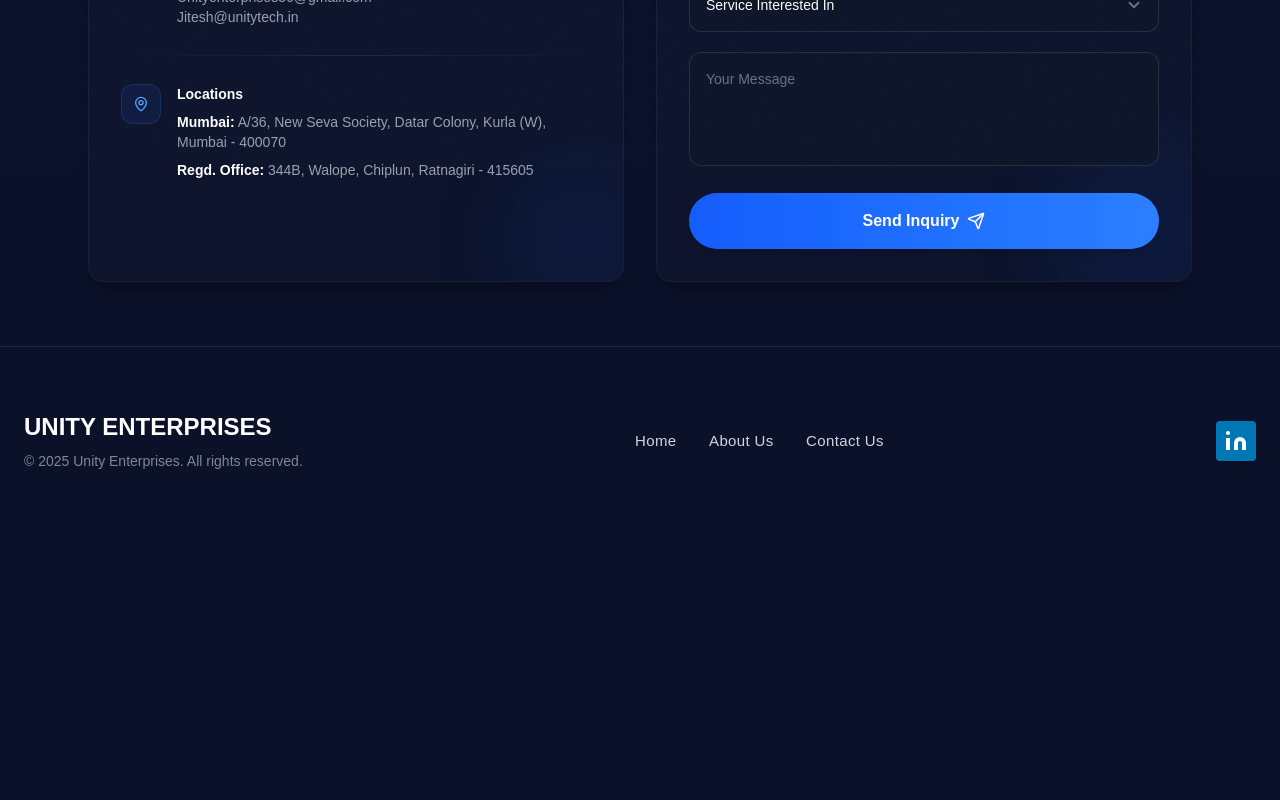
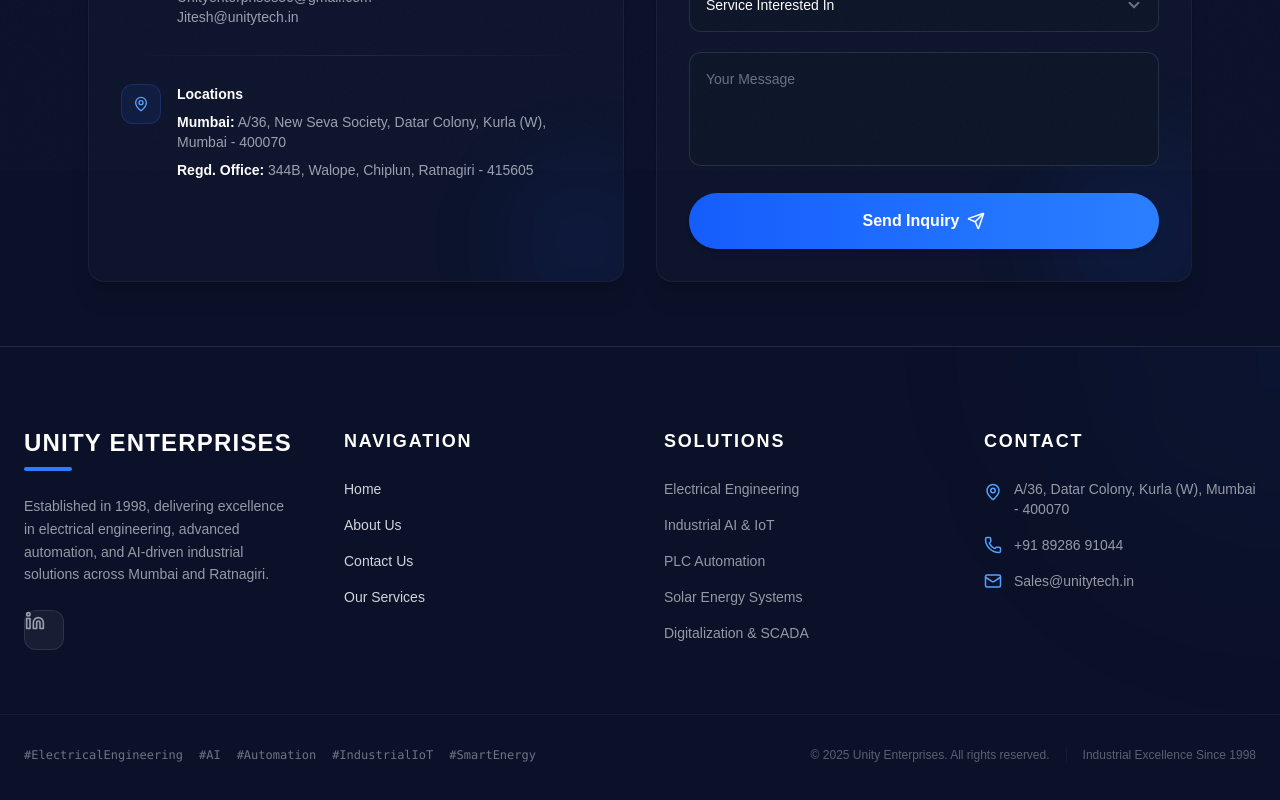
Before and after one commit to prajyotgawade/unity-Enterprises, a Next.js app: page /contact in a window 1280 px wide. Shown: the part 630-1430 px from the top of the page. Before the commit the page ends 1165 px from the top, so only its background shows below. Built offline with nearby package versions, Linux system fonts and the light colour scheme.

Commit message:
Seo And Metatags Add

```diff
--- a/src/app/about/page.tsx
+++ b/src/app/about/page.tsx
@@ -1,3 +1,13 @@
+import { Metadata } from "next";
+
+export const metadata: Metadata = {
+  title: "About Us",
+  description: "Learn about Unity Enterprises' journey since 1998. Experts in electrical engineering, industrial maintenance, and smart digitalization solutions.",
+  keywords: ["Unity Enterprises History", "Electrical Maintenance Chiplun", "Industrial Automation Experts", "About Unity Enterprises"],
+  alternates: {
+    canonical: "/about",
+  },
+};
 
 export default function AboutPage() {
   return (
--- a/src/app/contact/page.tsx
+++ b/src/app/contact/page.tsx
@@ -1,6 +1,14 @@
-"use client";
+import { Metadata } from "next";
+import ContactSection from "@/components/ContactSection";
 
-import ContactSection from "@/components/ContactSection";
+export const metadata: Metadata = {
+  title: "Contact Us | Get a Quote",
+  description: "Contact Unity Enterprises for advanced electrical engineering, industrial automation, and smart digitalization solutions in Mumbai and Chiplun. Reach out for expert consultation.",
+  keywords: ["Contact Unity Enterprises", "Electrical Engineering Quote", "Automation Solutions Inquiry", "Unity Enterprises Mumbai Address", "Unity Enterprises Ratnagiri"],
+  alternates: {
+    canonical: "/contact",
+  },
+};
 
 export default function ContactPage() {
   return (
--- a/src/app/layout.tsx
+++ b/src/app/layout.tsx
@@ -20,8 +20,43 @@
 });
 
 export const metadata: Metadata = {
-  title: "Unity Enterprises - Electrical Engineering & AI Solutions",
-  description: "Advanced electrical engineering, manufacturing, and AI-driven automation solutions.",
+  metadataBase: new URL("https://unitytech.in"),
+  title: {
+    default: "Unity Enterprises | Electrical Engineering & AI-Driven Automation",
+    template: "%s | Unity Enterprises"
+  },
+  description: "Unity Enterprises offers premium electrical engineering, industrial automation, and AI-driven solutions. Expert electrical maintenance and digital transformation services in Mumbai and Ratnagiri.",
+  keywords: ["Electrical Engineering", "AI Solutions", "Industrial Automation", "Smart Digitalization", "Solar Energy Systems", "Electrical Maintenance Chiplun", "Unity Enterprises Mumbai", "PLC Automation", "Industrial IoT"],
+  authors: [{ name: "Unity Enterprises" }],
+  creator: "Unity Enterprises",
+  publisher: "Unity Enterprises",
+  formatDetection: {
+    email: false,
+    address: false,
+    telephone: false,
+  },
+  openGraph: {
+    type: "website",
+    locale: "en_IN",
+    url: "https://unitytech.in",
+    siteName: "Unity Enterprises",
+    title: "Unity Enterprises | Electrical Engineering & AI Solutions",
+    description: "Empowering industries with smart electrical engineering and AI-driven automation. Trusted by global brands.",
+    images: [
+      {
+        url: "/og-image.png",
+        width: 1200,
+        height: 630,
+        alt: "Unity Enterprises - Electrical Engineering & AI Solutions",
+      },
+    ],
+  },
+  twitter: {
+    card: "summary_large_image",
+    title: "Unity Enterprises | Electrical Engineering & AI Solutions",
+    description: "Leading the future of industrial automation and electrical engineering.",
+    images: ["/og-image.png"],
+  },
   icons: {
     icon: [
       { url: "/unity-logo-transparent.png", type: "image/png" },
@@ -30,6 +65,9 @@
     apple: [
       { url: "/unity-logo-transparent.png", type: "image/png" },
     ],
+  },
+  alternates: {
+    canonical: "/",
   },
 };
 
@@ -40,6 +78,50 @@
 }>) {
   return (
     <html lang="en" suppressHydrationWarning>
+      <head>
+        <script
+          type="application/ld+json"
+          dangerouslySetInnerHTML={{
+            __html: JSON.stringify({
+              "@context": "https://schema.org",
+              "@type": "LocalBusiness",
+              "name": "Unity Enterprises",
+              "image": "https://unitytech.in/unity-logo-transparent.png",
+              "@id": "https://unitytech.in",
+              "url": "https://unitytech.in",
+              "telephone": "+918928691044",
+              "address": {
+                "@type": "PostalAddress",
+                "streetAddress": "A/36, New Seva Society, Datar Colony, Kurla (W)",
+                "addressLocality": "Mumbai",
+                "postalCode": "400070",
+                "addressCountry": "IN"
+              },
+              "geo": {
+                "@type": "GeoCoordinates",
+                "latitude": 19.0760,
+                "longitude": 72.8777
+              },
+              "openingHoursSpecification": {
+                "@type": "OpeningHoursSpecification",
+                "dayOfWeek": [
+                  "Monday",
+                  "Tuesday",
+                  "Wednesday",
+                  "Thursday",
+                  "Friday",
+                  "Saturday"
+                ],
+                "opens": "09:00",
+                "closes": "18:00"
+              },
+              "sameAs": [
+                // Add social links here
+              ]
+            })
+          }}
+        />
+      </head>
       <body
         className={`${roboto.variable} ${robotoBody.variable} font-body antialiased`}
         suppressHydrationWarning
--- /dev/null
+++ b/src/app/robots.ts
@@ -0,0 +1,12 @@
+import { MetadataRoute } from 'next'
+
+export default function robots(): MetadataRoute.Robots {
+  return {
+    rules: {
+      userAgent: '*',
+      allow: '/',
+      disallow: ['/api/'],
+    },
+    sitemap: 'https://unitytech.in/sitemap.xml',
+  }
+}
--- /dev/null
+++ b/src/app/sitemap.ts
@@ -0,0 +1,26 @@
+import { MetadataRoute } from 'next'
+
+export default function sitemap(): MetadataRoute.Sitemap {
+  const baseUrl = 'https://unitytech.in'
+
+  return [
+    {
+      url: baseUrl,
+      lastModified: new Date(),
+      changeFrequency: 'monthly',
+      priority: 1,
+    },
+    {
+      url: `${baseUrl}/about`,
+      lastModified: new Date(),
+      changeFrequency: 'monthly',
+      priority: 0.8,
+    },
+    {
+      url: `${baseUrl}/contact`,
+      lastModified: new Date(),
+      changeFrequency: 'monthly',
+      priority: 0.8,
+    },
+  ]
+}
--- a/src/components/Footer.tsx
+++ b/src/components/Footer.tsx
@@ -1,40 +1,97 @@
 "use client";
 
-import { Linkedin } from "lucide-react";
+import { Linkedin, Mail, MapPin, Phone } from "lucide-react";
 import Link from "next/link";
 
 export default function Footer() {
   return (
-    <footer className="bg-[#0B1128] text-gray-300 py-16 border-t border-white/10">
-      <div className="max-w-[1400px] mx-auto px-6 flex flex-col md:flex-row justify-between items-center gap-8">
+    <footer className="bg-[#0B1128] text-gray-300 py-20 border-t border-white/10 relative overflow-hidden">
+      {/* Decorative Glow */}
+      <div className="absolute top-0 right-0 w-96 h-96 bg-blue-600/5 blur-[120px] rounded-full -mr-48 -mt-48" />
 
-        {/* Brand & Copyright */}
-        <div className="text-center md:text-left">
-          <h3 className="text-white font-heading font-bold text-2xl mb-2">UNITY ENTERPRISES</h3>
-          <p className="text-sm opacity-60">© 2025 Unity Enterprises. All rights reserved.</p>
+      <div className="max-w-[1400px] mx-auto px-6 grid grid-cols-1 md:grid-cols-2 lg:grid-cols-4 gap-12 relative z-10">
+
+        {/* Brand & Mission */}
+        <div className="space-y-6">
+          <div>
+            <h3 className="text-white font-heading font-bold text-2xl mb-2 tracking-wider">UNITY ENTERPRISES</h3>
+            <div className="w-12 h-1 bg-blue-500 rounded-full" />
           </div>
-
-        {/* Links */}
-        <ul className="flex flex-wrap justify-center gap-8 text-[15px] font-normal tracking-wide">
-          <li><Link href="/" className="hover:text-[var(--ue-primary)] transition-colors">Home</Link></li>
-          <li><Link href="/about" className="hover:text-[var(--ue-primary)] transition-colors">About Us</Link></li>
-          <li><Link href="/#contact" className="hover:text-[var(--ue-primary)] transition-colors">Contact Us</Link></li>
-        </ul>
-
-        {/* Socials */}
+          <p className="text-sm leading-relaxed opacity-70 max-w-xs">
+            Established in 1998, delivering excellence in electrical engineering, advanced automation, and AI-driven industrial solutions across Mumbai and Ratnagiri.
+          </p>
           <div className="flex gap-4">
             <a
               href="https://www.linkedin.com/in/unity-enterprises-4050412a4"
               target="_blank"
               rel="noopener noreferrer"
-            className="flex items-center justify-center transition-transform hover:scale-110"
+              className="w-10 h-10 bg-white/5 border border-white/10 rounded-xl flex items-center justify-center hover:bg-[#0077b5] hover:border-[#0077b5] transition-all duration-300 group"
               title="Follow us on LinkedIn"
             >
-            <div className="w-10 h-10 bg-[#0077b5] rounded-[4px] flex items-center justify-center shadow-lg">
-              <Linkedin size={24} fill="white" strokeWidth={0} className="text-white" />
-            </div>
+              <Linkedin size={20} className="text-gray-400 group-hover:text-white transition-colors" />
             </a>
           </div>
+        </div>
+
+        {/* Quick Links */}
+        <div className="space-y-6">
+          <h4 className="text-white font-bold text-lg uppercase tracking-widest">Navigation</h4>
+          <ul className="space-y-4 text-sm font-medium">
+            <li><Link href="/" className="hover:text-blue-400 transition-colors flex items-center gap-2 group"><span className="w-1.5 h-1.5 rounded-full bg-blue-500/40 group-hover:bg-blue-500 transition-colors" /> Home</Link></li>
+            <li><Link href="/about" className="hover:text-blue-400 transition-colors flex items-center gap-2 group"><span className="w-1.5 h-1.5 rounded-full bg-blue-500/40 group-hover:bg-blue-500 transition-colors" /> About Us</Link></li>
+            <li><Link href="/contact" className="hover:text-blue-400 transition-colors flex items-center gap-2 group"><span className="w-1.5 h-1.5 rounded-full bg-blue-500/40 group-hover:bg-blue-500 transition-colors" /> Contact Us</Link></li>
+            <li><Link href="/#services" className="hover:text-blue-400 transition-colors flex items-center gap-2 group"><span className="w-1.5 h-1.5 rounded-full bg-blue-500/40 group-hover:bg-blue-500 transition-colors" /> Our Services</Link></li>
+          </ul>
+        </div>
+
+        {/* Core Expertise (SEO Keywords) */}
+        <div className="space-y-6">
+          <h4 className="text-white font-bold text-lg uppercase tracking-widest">Solutions</h4>
+          <ul className="space-y-4 text-sm opacity-70">
+            <li className="hover:text-white transition-colors cursor-default">Electrical Engineering</li>
+            <li className="hover:text-white transition-colors cursor-default">Industrial AI & IoT</li>
+            <li className="hover:text-white transition-colors cursor-default">PLC Automation</li>
+            <li className="hover:text-white transition-colors cursor-default">Solar Energy Systems</li>
+            <li className="hover:text-white transition-colors cursor-default">Digitalization & SCADA</li>
+          </ul>
+        </div>
+
+        {/* Contact Info */}
+        <div className="space-y-6">
+          <h4 className="text-white font-bold text-lg uppercase tracking-widest">Contact</h4>
+          <ul className="space-y-4 text-sm">
+            <li className="flex items-start gap-3 group">
+              <MapPin size={18} className="text-blue-400 mt-1 flex-shrink-0" />
+              <span className="opacity-70 group-hover:opacity-100 transition-opacity">
+                A/36, Datar Colony, Kurla (W), Mumbai - 400070
+              </span>
+            </li>
+            <li className="flex items-center gap-3 group">
+              <Phone size={18} className="text-blue-400 flex-shrink-0" />
+              <a href="tel:+918928691044" className="opacity-70 group-hover:opacity-100 transition-opacity">+91 89286 91044</a>
+            </li>
+            <li className="flex items-center gap-3 group">
+              <Mail size={18} className="text-blue-400 flex-shrink-0" />
+              <a href="mailto:Sales@unitytech.in" className="opacity-70 group-hover:opacity-100 transition-opacity">Sales@unitytech.in</a>
+            </li>
+          </ul>
+        </div>
+
+      </div>
+
+      {/* Bottom Bar with Hashtags */}
+      <div className="max-w-[1400px] mx-auto px-6 mt-16 pt-8 border-t border-white/5 flex flex-col md:flex-row justify-between items-center gap-6">
+        <div className="text-xs opacity-50 space-x-4 font-mono">
+          <span>#ElectricalEngineering</span>
+          <span>#AI</span>
+          <span>#Automation</span>
+          <span>#IndustrialIoT</span>
+          <span>#SmartEnergy</span>
+        </div>
+        <p className="text-xs opacity-40">
+          © 2025 Unity Enterprises. All rights reserved.
+          <span className="hidden md:inline ml-4 border-l border-white/10 pl-4">Industrial Excellence Since 1998</span>
+        </p>
       </div>
     </footer>
   );
```
Also changed, not shown: 1 other file (tests, documents, lock files or other folders). Lines whose indentation alone changed are shown as unchanged.
